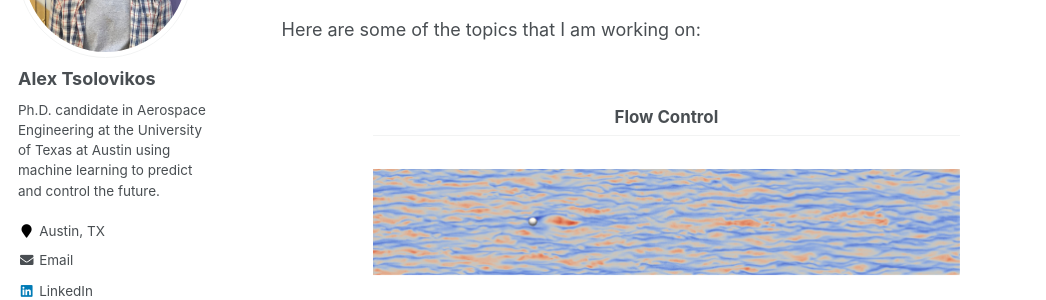
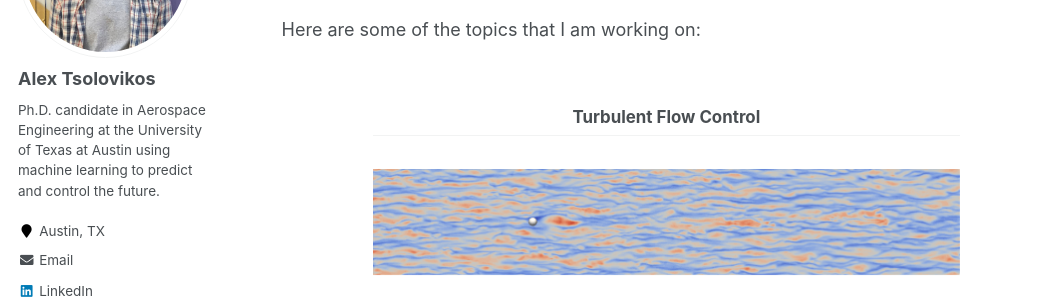
Before and after one commit to alextsolovikos/alextsolovikos.github.io, a Jekyll site: the page built from _pages/about.md, in a window 1280 px wide and 900 px high, scrolled down 356 px. Shown: the part 153-453 px from the top of the window, without its empty margins (0-1046 px from the left). Built offline with Jekyll 4.4.1, drawn with Linux system fonts in a browser that asks for light colours.

Commit message:
Update about.md

```diff
--- a/_pages/about.md
+++ b/_pages/about.md
@@ -22,7 +22,7 @@ Here are some of the topics that I am working on:
   <tbody>
     <tr>
       <td colspan=2 style="width: 600px; height: 200px; text-align: center; vertical-align: top; border: 0px;">
-        <h2>Flow Control</h2>
+        <h2>Turbulent Flow Control</h2>
         <br>
 <!---        <a href="/flow-control/"><img src="https://alextsolovikos.github.io/docs/multiple_lsms_dns_overview.png" alt="Flow Control" width="400px"></a>--->
         <a href="/flow-control/"><img src="https://alextsolovikos.github.io/docs/gif_tbl_small_animation_top_vew.gif" alt="Flow Control" width="600px"></a>
```
